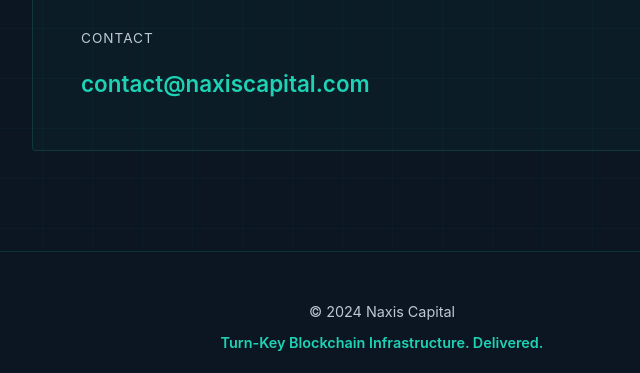
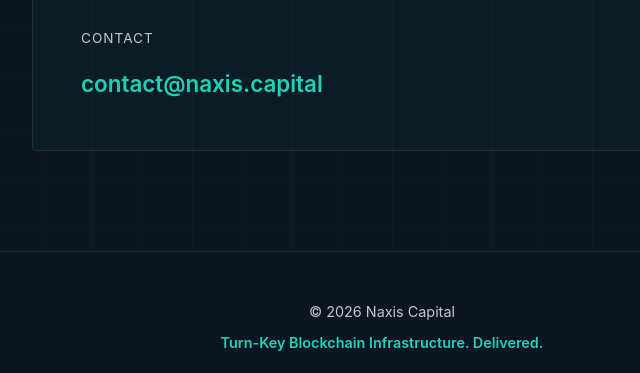
Before and after one commit to Ksavu/naxis-capital-website, a plain HTML site: page index.html in a window 1280 px wide. Shown: the part 7696-8069 px from the top of the page, 258-898 px from the left. Drawn offline with Linux system fonts and the light colour scheme.

```diff
--- a/index.html
+++ b/index.html
@@ -1245,7 +1245,7 @@
                     <div style="margin-top: 2rem; padding-top: 2rem; border-top: 1px solid var(--border);">
                         <p style="color: var(--text-muted); margin-bottom: 1rem; font-size: 0.85rem; text-transform: uppercase; letter-spacing: 1px;">Contact</p>
                         <p class="contact-email">
-                            <a href="mailto:contact@naxiscapital.com">contact@naxiscapital.com</a>
+                            <a href="mailto:contact@naxis.capital">contact@naxis.capital</a>
                         </p>
                     </div>
                 </div>
@@ -1336,7 +1336,7 @@
     <!-- Footer -->
     <footer>
         <div class="container">
-            <p>&copy; 2024 Naxis Capital</p>
+            <p>&copy; 2026 Naxis Capital</p>
             <p class="footer-tagline">Turn-Key Blockchain Infrastructure. Delivered.</p>
         </div>
     </footer>
```
